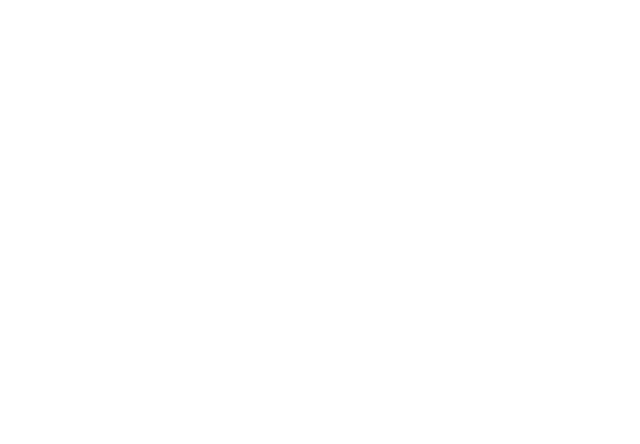
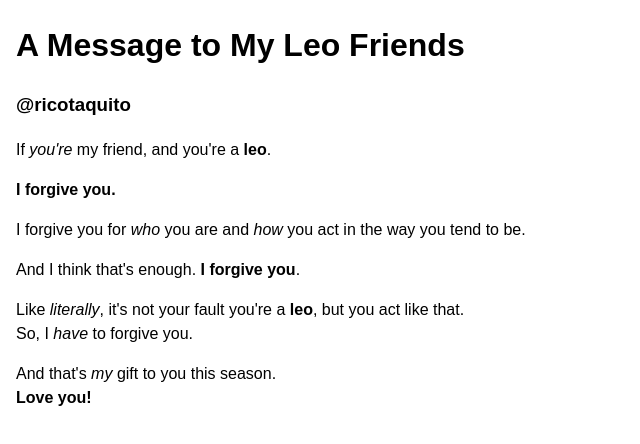
Before and after one commit to JazlynJolie/ex2-grc365, a plain HTML site: page index.html in a window 1280 px wide. Shown: the whole page, without its empty margins (0-640 px from the left). Drawn offline with Linux system fonts and the light colour scheme.

Commit message:
Added h1, h3, and 30 second monologue

```diff
--- a/index.html
+++ b/index.html
@@ -4,7 +4,33 @@
     <link rel="stylesheet" href="style.css" />
   </head>
   <body>
-    <!--Put your rant text between the body opening and closing tags-->
+
+    <h1>A Message to My Leo Friends</h1>
+    <h3>@ricotaquito</h3>
+
+    <p>
+      If <em>you're</em> my friend, and you're a <b>leo</b>.
+    </p>
+
+    <p>
+      <strong>I forgive you.</strong>
+    </p>
+
+    <p>
+      I forgive you for <em>who</em> you are and <em>how</em> you act in the way you tend to be.
+    </p>
+
+    <p>
+      And I think that's enough. <strong>I forgive you</strong>.
+    </p>
+
+    <p>
+      Like <em>literally</em>, it's not your fault you're a <b>leo</b>, but you act like that. <br>So, I <em>have</em> to forgive you.
+    </p>
+
+    <p>
+      And that's <i>my</i> gift to you this season. <br><strong>Love you!</strong>
+    </p>
 
   </body>
 </html>
```
